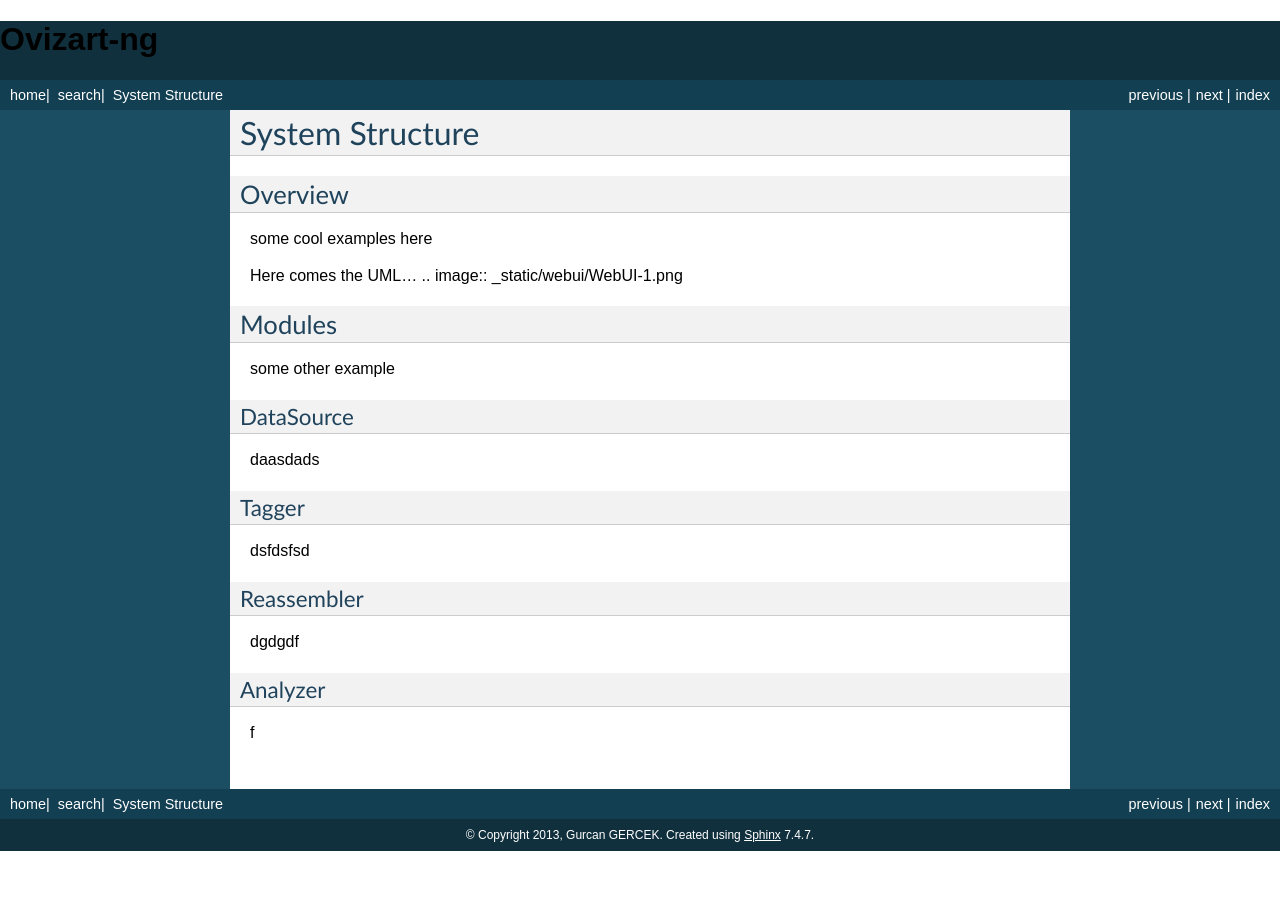
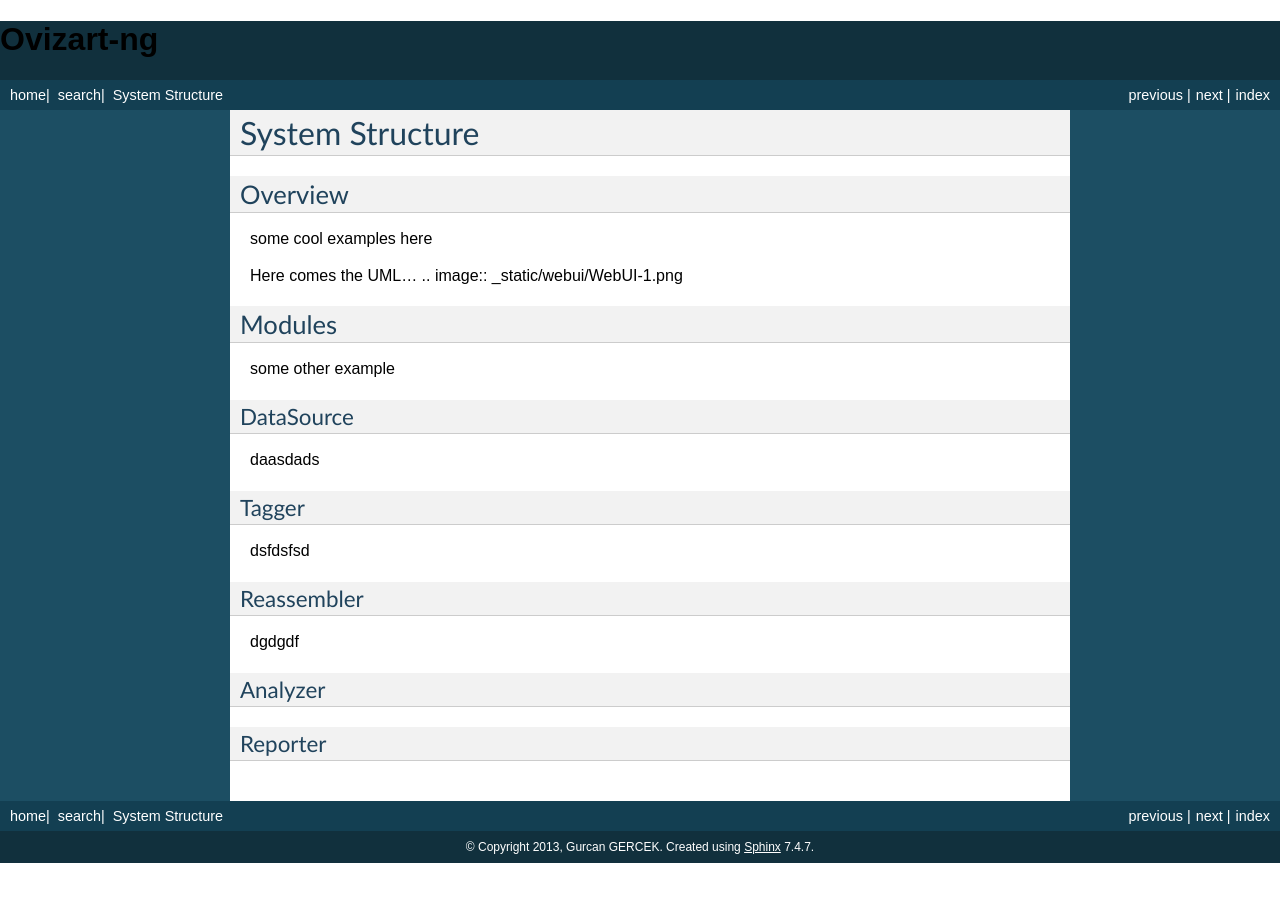
Before and after one commit to honeynet/ovizart-ng, a Sphinx documentation site: the page built from doc/structure.rst, in a window 1280 px wide. Built offline with Sphinx 7.4.7, drawn with Linux system fonts in a browser that asks for light colours.

Commit message:
style and syntax fix

```diff
--- a/doc/extending.rst
+++ b/doc/extending.rst
@@ -1,8 +1,8 @@
 .. _extending:
 
-****************
+*****************
 Extending Ovizart
-****************
+*****************
 
 If you have questions about how to do some stuff you want to add feel free to contact me (gurcangercek@gmail.com)
 
--- a/doc/structure.rst
+++ b/doc/structure.rst
@@ -45,4 +45,6 @@ Analyzer
 --------
 
 .. _reporter:
-f
+
+Reporter
+--------
--- a/doc/usage.rst
+++ b/doc/usage.rst
@@ -36,7 +36,7 @@ ovizart with OvizartProxy. It's functions can be listed as below
     2: A <-> B contains total traffic
 
 
-* getAttachment(self, analysisId, streamKey, filePath): downloads extracted file by given filePath streamKey and analysisId parameters.
+* **getAttachment(self, analysisId, streamKey, filePath)**: downloads extracted file by given filePath streamKey and analysisId parameters.
 
 Here is a sample ipython session
 
```
